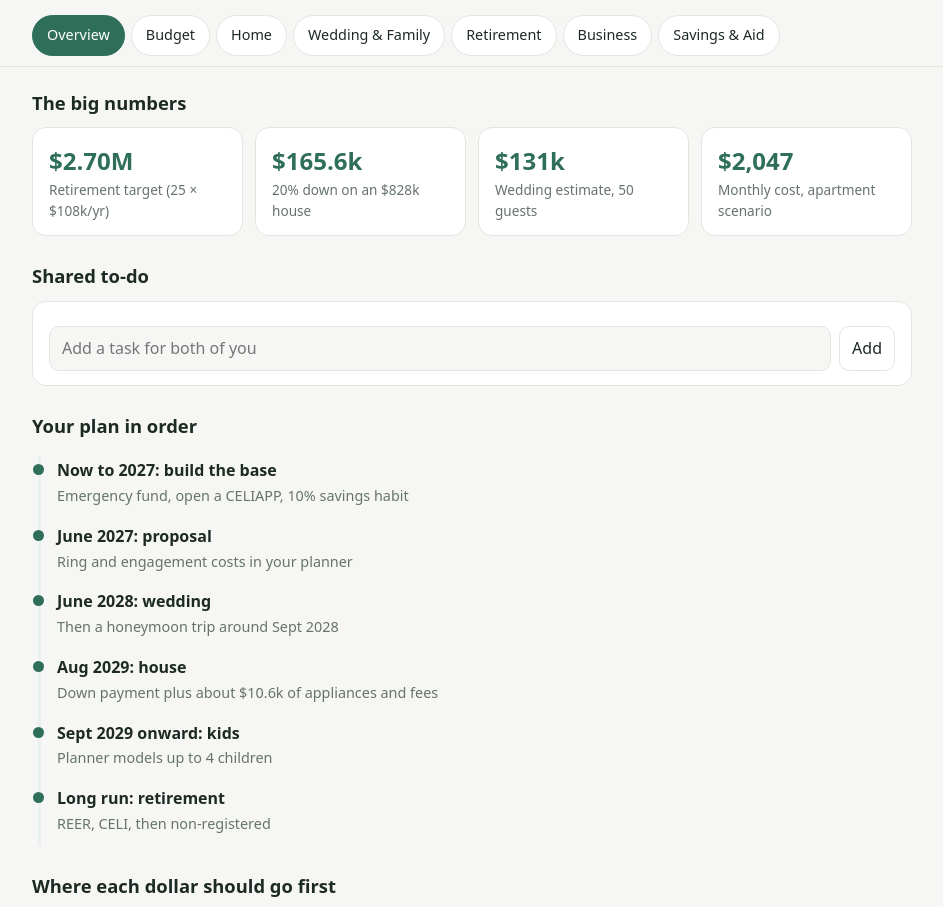
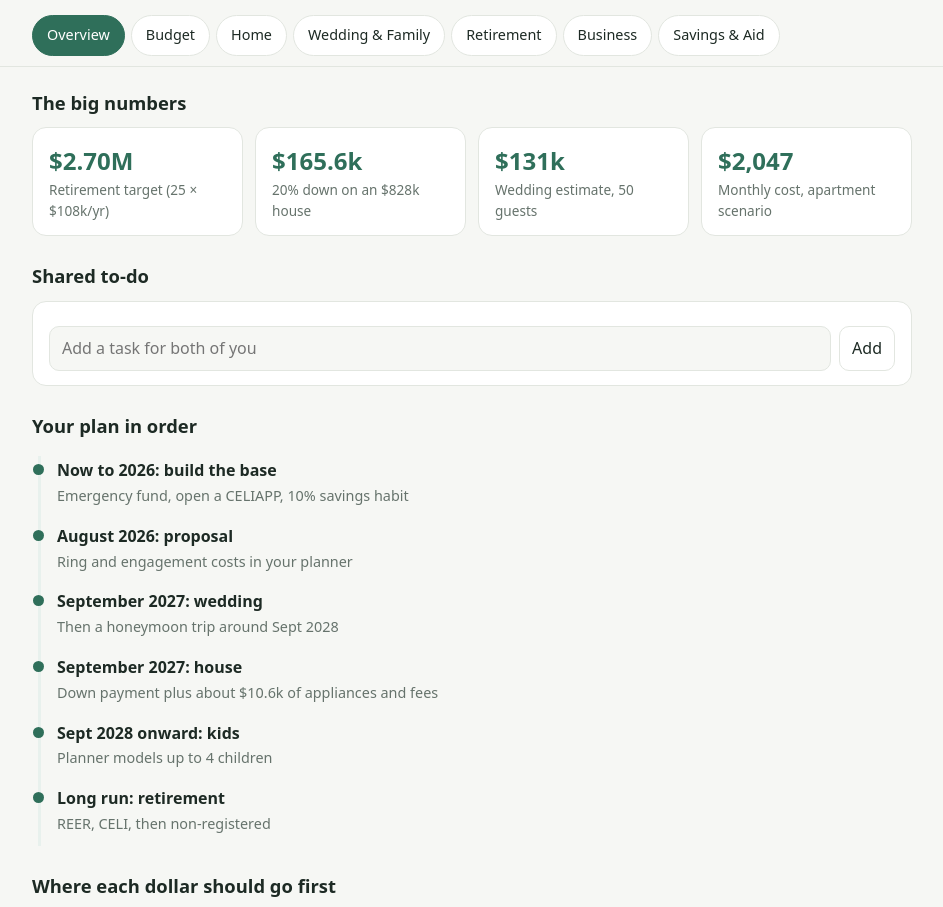
Before and after one commit to Chrisserver/ChrisAndKarineFinancialFuture.com, a plain HTML site: page index.html in a window 1280 px wide. Shown: the part 124-1031 px from the top of the page, without its empty margins (168-1111 px from the left). Drawn offline with Linux system fonts and the light colour scheme.

Commit message:
Update financial plan timeline in index.html

```diff
--- a/index.html
+++ b/index.html
@@ -75,11 +75,11 @@ input,textarea{font:inherit;color:var(--ink);background:var(--bg);border:1px sol
 <div class="card"><ul id="todo"></ul><div class="add"><input id="ti" placeholder="Add a task for both of you" maxlength="120"><button id="ta">Add</button></div></div>
 <h2>Your plan in order</h2>
 <ul class="tl">
-<li><b>Now to 2027: build the base</b><span>Emergency fund, open a CELIAPP, 10% savings habit</span></li>
-<li><b>June 2027: proposal</b><span>Ring and engagement costs in your planner</span></li>
-<li><b>June 2028: wedding</b><span>Then a honeymoon trip around Sept 2028</span></li>
-<li><b>Aug 2029: house</b><span>Down payment plus about $10.6k of appliances and fees</span></li>
-<li><b>Sept 2029 onward: kids</b><span>Planner models up to 4 children</span></li>
+<li><b>Now to 2026: build the base</b><span>Emergency fund, open a CELIAPP, 10% savings habit</span></li>
+<li><b>August 2026: proposal</b><span>Ring and engagement costs in your planner</span></li>
+<li><b>September 2027: wedding</b><span>Then a honeymoon trip around Sept 2028</span></li>
+<li><b>September 2027: house</b><span>Down payment plus about $10.6k of appliances and fees</span></li>
+<li><b>Sept 2028 onward: kids</b><span>Planner models up to 4 children</span></li>
 <li><b>Long run: retirement</b><span>REER, CELI, then non-registered</span></li>
 </ul>
 <h2>Where each dollar should go first</h2>
```
